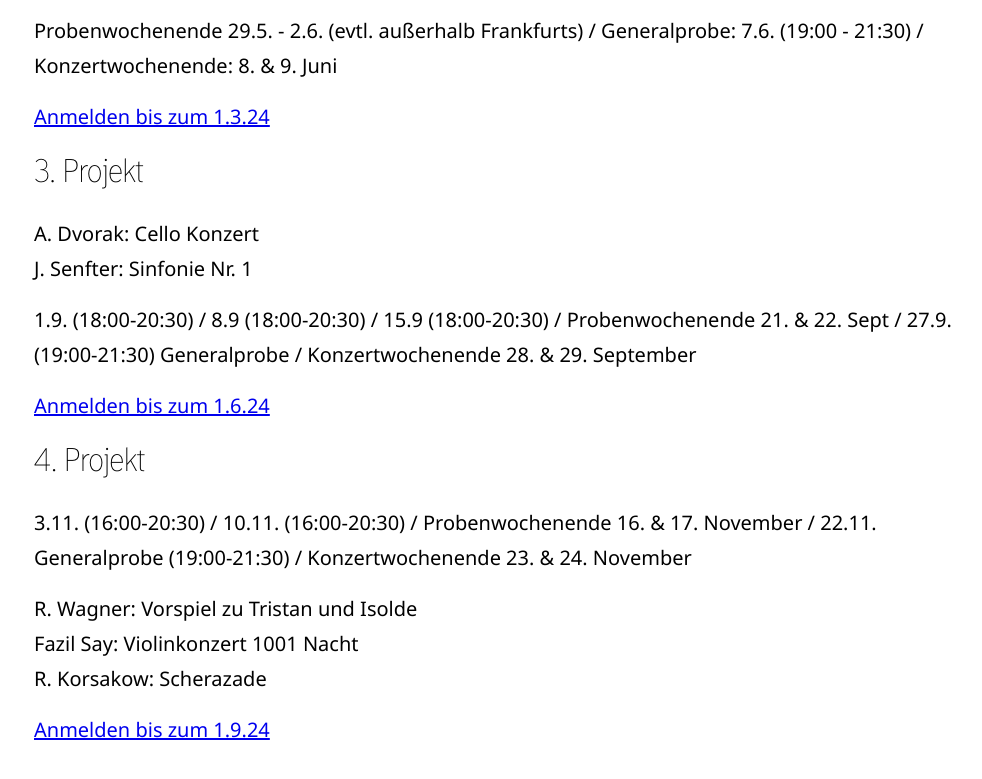
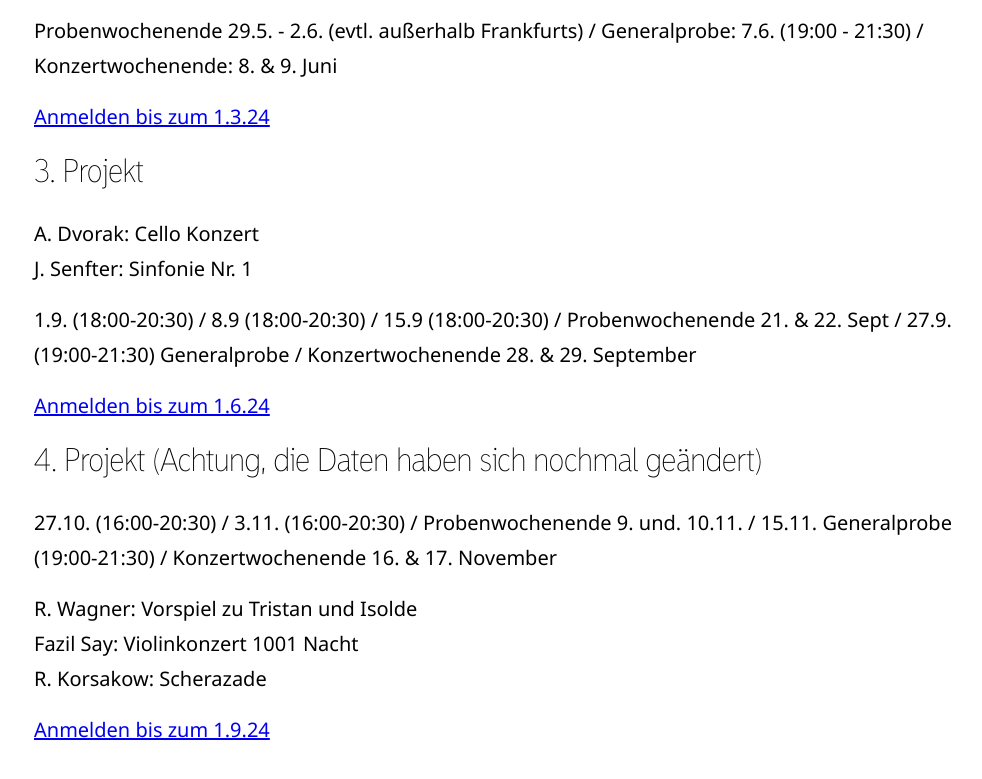
Before and after one commit to TGeoF/cso-frankfurt.de, an Astro site: page /mitspielen in a window 1280 px wide. Shown: the part 1131-1910 px from the top of the page, without its empty margins (270-1252 px from the left). Built offline with nearby package versions, Linux system fonts and the light colour scheme; Astro itself is replaced by a stand-in of ours.

Commit message:
daten november 2024 geändert

```diff
--- a/src/pages/mitspielen.md
+++ b/src/pages/mitspielen.md
@@ -39,10 +39,10 @@ September
 
 [Anmelden bis zum 1.6.24](https://forms.gle/WSSKWomQcT4hiRnn9)
 
-### 4. Projekt
+### 4. Projekt (Achtung, die Daten haben sich nochmal geändert)
 
-3.11. (16:00-20:30) / 10.11. (16:00-20:30) / Probenwochenende 16. & 17. November /
-22.11. Generalprobe (19:00-21:30) / Konzertwochenende 23. & 24. November
+27.10. (16:00-20:30) / 3.11. (16:00-20:30) / Probenwochenende 9. und. 10.11. /
+15.11. Generalprobe (19:00-21:30) / Konzertwochenende 16. & 17. November
 
 R. Wagner: Vorspiel zu Tristan und Isolde<br>
 Fazil Say: Violinkonzert 1001 Nacht<br>
```
